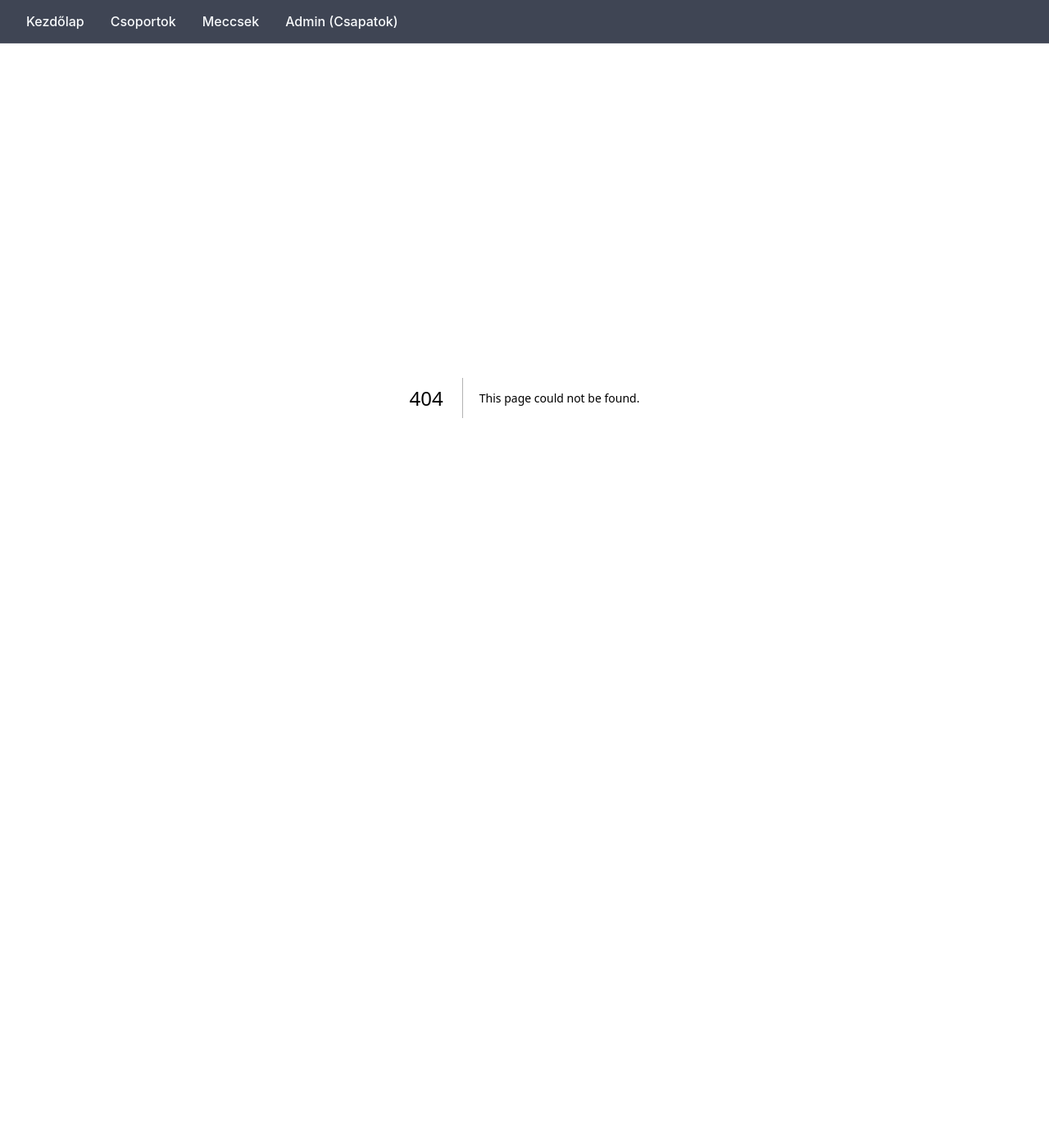
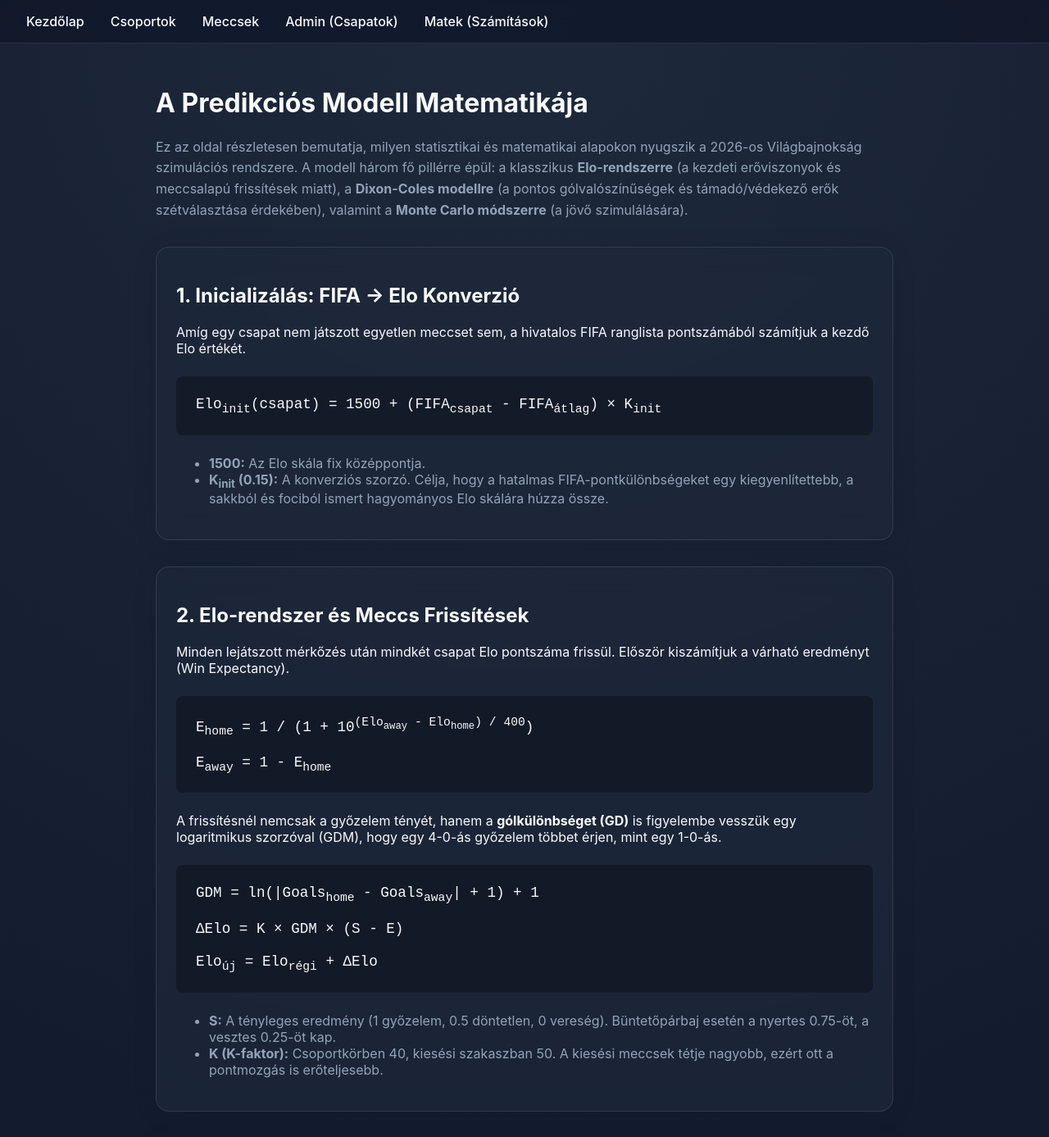
Before and after one commit to H3AD5H0TPlay/2026_vb_predikcio, a Next.js app: page /calculations in a window 1280 px wide. Before the commit this address had no page. Shown: the top 1387 px of the page at 82% size. Before the commit the page ends 917 px from the top, so only its background shows below. Built offline with nearby package versions, Linux system fonts and the light colour scheme.

Commit message:
feat: add calculations page

```diff
--- /dev/null
+++ b/src/app/calculations/page.js
@@ -0,0 +1,101 @@
+export const metadata = {
+  title: 'Matematikai Számítások - VB 2026',
+}
+
+export default function Calculations() {
+  return (
+    <div style={{ maxWidth: '900px', margin: '0 auto', paddingBottom: '4rem' }}>
+      <h1>A Predikciós Modell Matematikája</h1>
+      <p style={{ color: 'var(--text-muted)', marginBottom: '2rem', lineHeight: '1.6' }}>
+        Ez az oldal részletesen bemutatja, milyen statisztikai és matematikai alapokon nyugszik a 2026-os Világbajnokság szimulációs rendszere.
+        A modell három fő pillérre épül: a klasszikus <strong>Elo-rendszerre</strong> (a kezdeti erőviszonyok és meccsalapú frissítések miatt),
+        a <strong>Dixon-Coles modellre</strong> (a pontos gólvalószínűségek és támadó/védekező erők szétválasztása érdekében),
+        valamint a <strong>Monte Carlo módszerre</strong> (a jövő szimulálására).
+      </p>
+
+      {/* 1. Elo Inicializálás */}
+      <div className="card">
+        <h2>1. Inicializálás: FIFA → Elo Konverzió</h2>
+        <p>Amíg egy csapat nem játszott egyetlen meccset sem, a hivatalos FIFA ranglista pontszámából számítjuk a kezdő Elo értékét.</p>
+
+        <div style={{ background: 'rgba(0,0,0,0.3)', padding: '1.5rem', borderRadius: '8px', margin: '1.5rem 0', fontFamily: 'monospace', fontSize: '1.1rem' }}>
+          Elo<sub>init</sub>(csapat) = 1500 + (FIFA<sub>csapat</sub> - FIFA<sub>átlag</sub>) × K<sub>init</sub>
+        </div>
+
+        <ul style={{ color: 'var(--text-muted)' }}>
+          <li><strong>1500:</strong> Az Elo skála fix középpontja.</li>
+          <li><strong>K<sub>init</sub> (0.15):</strong> A konverziós szorzó. Célja, hogy a hatalmas FIFA-pontkülönbségeket egy kiegyenlítettebb, a sakkból és fociból ismert hagyományos Elo skálára húzza össze.</li>
+        </ul>
+      </div>
+
+      {/* 2. Elo Frissítés */}
+      <div className="card">
+        <h2>2. Elo-rendszer és Meccs Frissítések</h2>
+        <p>Minden lejátszott mérkőzés után mindkét csapat Elo pontszáma frissül. Először kiszámítjuk a várható eredményt (Win Expectancy).</p>
+
+        <div style={{ background: 'rgba(0,0,0,0.3)', padding: '1.5rem', borderRadius: '8px', margin: '1.5rem 0', fontFamily: 'monospace', fontSize: '1.1rem' }}>
+          E<sub>home</sub> = 1 / (1 + 10<sup>(Elo<sub>away</sub> - Elo<sub>home</sub>) / 400</sup>) <br /><br />
+          E<sub>away</sub> = 1 - E<sub>home</sub>
+        </div>
+
+        <p>A frissítésnél nemcsak a győzelem tényét, hanem a <strong>gólkülönbséget (GD)</strong> is figyelembe vesszük egy logaritmikus szorzóval (GDM), hogy egy 4-0-ás győzelem többet érjen, mint egy 1-0-ás.</p>
+
+        <div style={{ background: 'rgba(0,0,0,0.3)', padding: '1.5rem', borderRadius: '8px', margin: '1.5rem 0', fontFamily: 'monospace', fontSize: '1.1rem' }}>
+          GDM = ln(|Goals<sub>home</sub> - Goals<sub>away</sub>| + 1) + 1 <br /><br />
+          ΔElo = K × GDM × (S - E)<br /><br />
+          Elo<sub>új</sub> = Elo<sub>régi</sub> + ΔElo
+        </div>
+
+        <ul style={{ color: 'var(--text-muted)' }}>
+          <li><strong>S:</strong> A tényleges eredmény (1 győzelem, 0.5 döntetlen, 0 vereség). Büntetőpárbaj esetén a nyertes 0.75-öt, a vesztes 0.25-öt kap.</li>
+          <li><strong>K (K-faktor):</strong> Csoportkörben 40, kiesési szakaszban 50. A kiesési meccsek tétje nagyobb, ezért ott a pontmozgás is erőteljesebb.</li>
+        </ul>
+      </div>
+
+      {/* 3. Dixon Coles */}
+      <div className="card">
+        <h2>3. A Dixon-Coles Modell (Poisson-eloszlás)</h2>
+        <p>Míg az Elo csak azt mondja meg, ki nyer, a Dixon-Coles modell a pontos <strong>gólszámok</strong> valószínűségét adja meg, elkülönítve a támadó (α) és védekező (β) erőket.</p>
+
+        <div style={{ background: 'rgba(0,0,0,0.3)', padding: '1.5rem', borderRadius: '8px', margin: '1.5rem 0', fontFamily: 'monospace', fontSize: '1.1rem' }}>
+          λ<sub>home</sub> = α<sub>home</sub> × β<sub>away</sub> × μ <br /><br />
+          λ<sub>away</sub> = α<sub>away</sub> × β<sub>home</sub> × μ <br /><br />
+          P(x, y) = [ (λ<sub>home</sub><sup>x</sup> e<sup>-λ<sub>home</sub></sup>) / x! ] × [ (λ<sub>away</sub><sup>y</sup> e<sup>-λ<sub>away</sub></sup>) / y! ] × τ(x,y)
+        </div>
+
+        <ul style={{ color: 'var(--text-muted)' }}>
+          <li><strong>μ:</strong> A meccsenkénti átlagos gólszám a bajnokságban.</li>
+          <li><strong>λ (Lambda):</strong> A várható gólszám az adott csapat részéről.</li>
+          <li><strong>τ (Tau):</strong> A Dixon-Coles féle <em>ρ-korrekció</em> alacsony gólszámok (0-0, 1-0, 0-1, 1-1) esetén, mivel a sima Poisson eloszlás alulbecsüli a döntetlenek esélyét az 1-1 alatti tartományban. (Itt ρ = -0.1).</li>
+        </ul>
+      </div>
+
+      {/* 4. Átmenet */}
+      <div className="card">
+        <h2>4. Súlyozott Átmenet (Warmup)</h2>
+        <p>Mivel a Dixon-Coles (ML) optimalizáció 0-1 meccsből még hatalmas fals kiugrásokat generálhatna (pl. ha Szaúd-Arábia nyer 1-0-ra az 1. meccsen, a modell szerint ők a világ legjobbjai lennének), ezért egy okos súlyozást alkalmazunk az 1-4. mérkőzés között:</p>
+
+        <div style={{ background: 'rgba(0,0,0,0.3)', padding: '1.5rem', borderRadius: '8px', margin: '1.5rem 0', fontFamily: 'monospace', fontSize: '1.1rem' }}>
+          Súly<sub>DC</sub> = min(1.0, Lejátszott_Meccsek / 5) <br /><br />
+          Súly<sub>Elo</sub> = 1.0 - Súly<sub>DC</sub> <br /><br />
+          P<sub>végleges</sub>(esemény) = (P<sub>DC</sub> × Súly<sub>DC</sub>) + (P<sub>Elo</sub> × Súly<sub>Elo</sub>)
+        </div>
+      </div>
+
+      {/* 5. Monte Carlo */}
+      <div className="card">
+        <h2>5. Monte Carlo Szimuláció</h2>
+        <p>Minden egyes meccsrögzítés után a rendszer <strong>N = 100 000 alkalommal</strong> "lejátssza" a világbajnokság összes hátralévő mérkőzését a fenti képletek által generált valószínűségek (P_home, P_draw, P_away) alapján.</p>
+
+        <div style={{ background: 'rgba(0,0,0,0.3)', padding: '1.5rem', borderRadius: '8px', margin: '1.5rem 0', fontFamily: 'monospace', fontSize: '1.1rem' }}>
+          Esély(Bajnok) = Σ (Győzelmek a szimulációkban) / 100 000
+        </div>
+
+        <p style={{ color: 'var(--text-muted)' }}>
+          A csoportkörös döntetleneknél véletlenszerű gólokat sorsol a Poisson eloszlásból. Kiesési szakaszban, ha a szimuláció döntetlent dobna, azonnal "büntetőpárbajt" szimulál, ahol a magasabb Elo értékkel rendelkező csapat minimális, maximum 55%-os előnyben van.
+        </p>
+      </div>
+
+    </div>
+  )
+}
--- a/src/app/layout.js
+++ b/src/app/layout.js
@@ -14,6 +14,7 @@ export default function RootLayout({ children }) {
           <a href="/groups">Csoportok</a>
           <a href="/matches">Meccsek</a>
           <a href="/admin">Admin (Csapatok)</a>
+          <a href="/calculations">Matek (Számítások)</a>
         </nav>
         <div className="container">
           {children}
```
